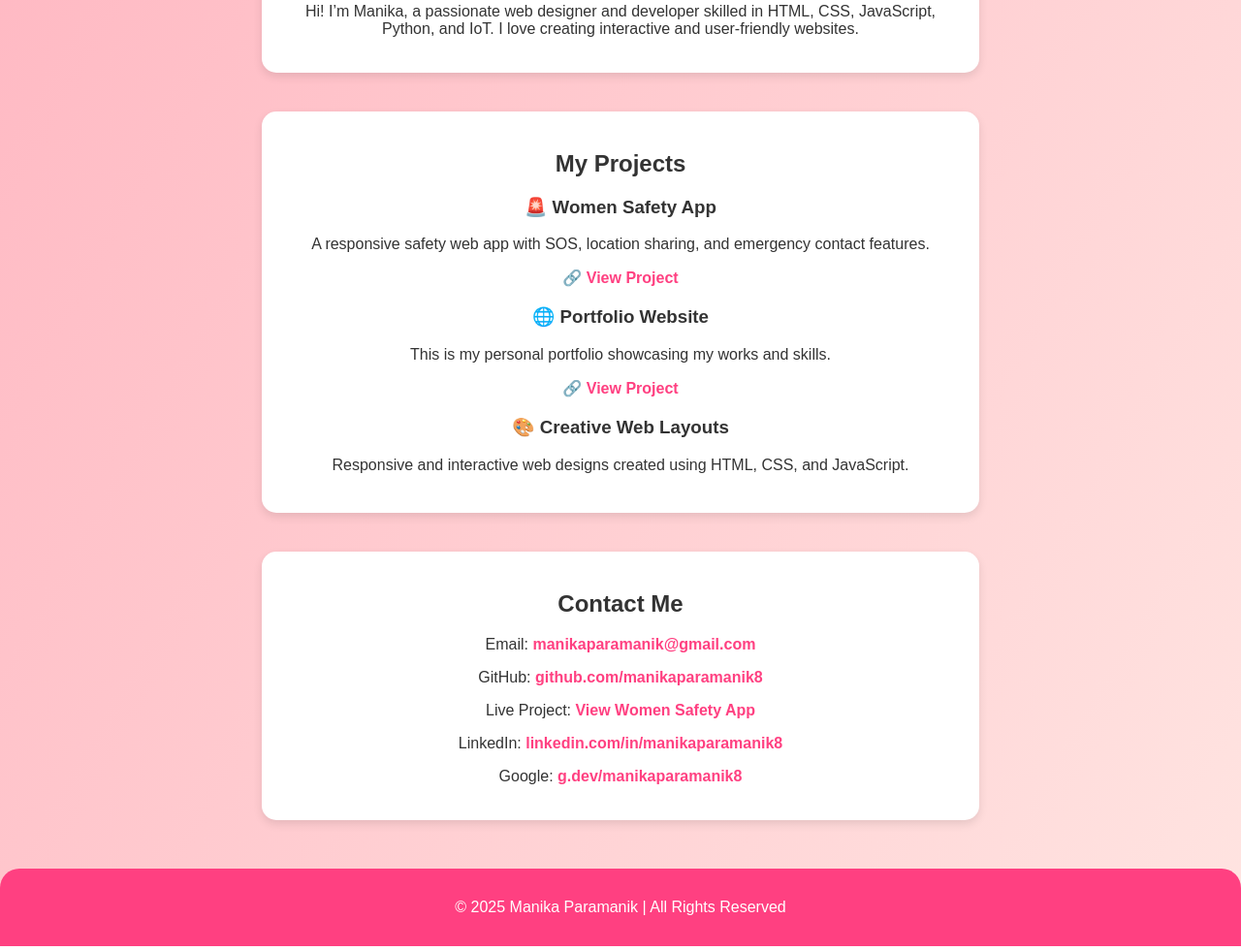
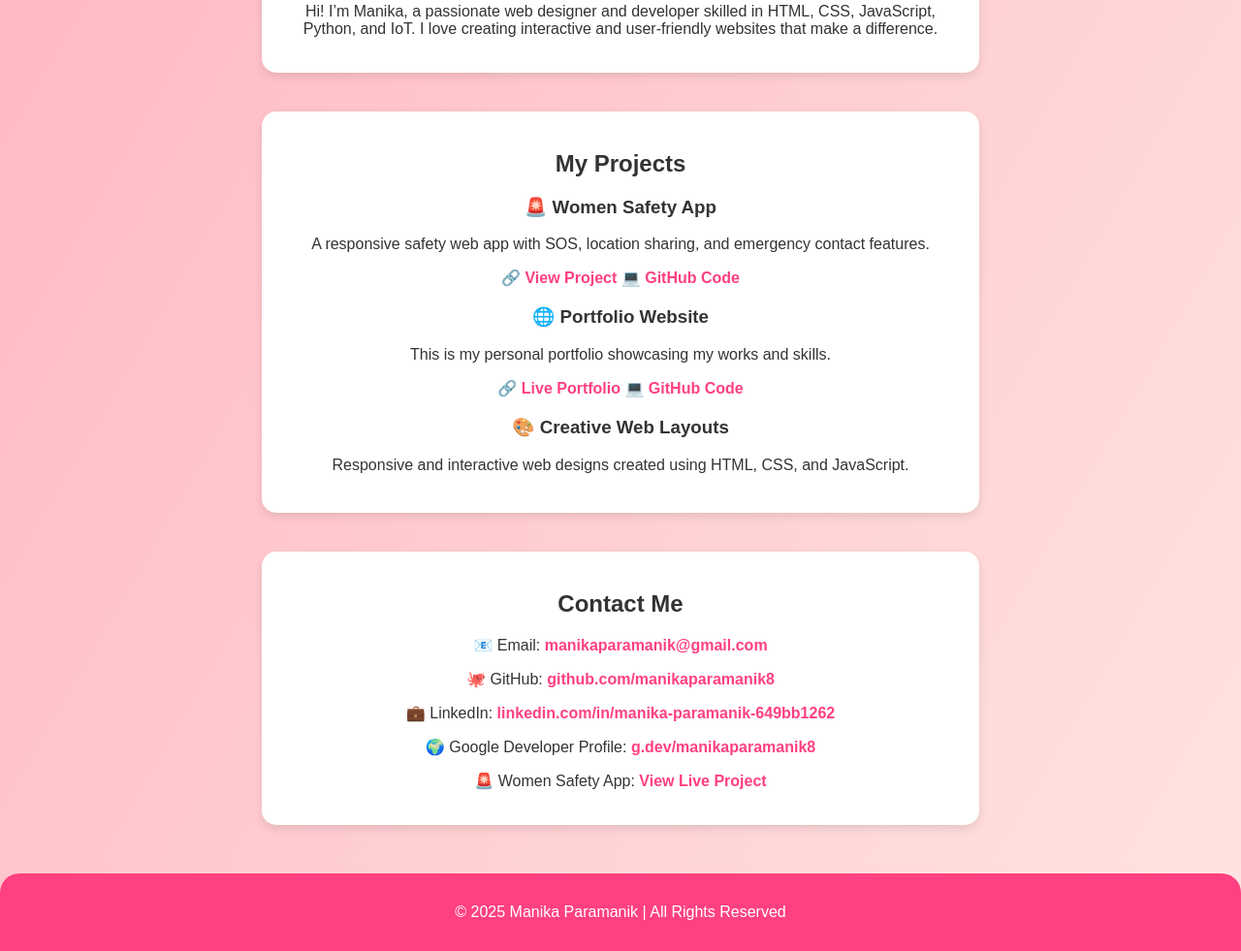
Before and after one commit to manikaparamanik8/manikaparamanik8, a plain HTML site: page index.html in a window 1280 px wide. Shown: the part 300-1281 px from the top of the page at 97% size. Drawn offline with Linux system fonts and the light colour scheme.

Commit message:
Updated Portfolio (HTML,CSS,JS)

```diff
--- a/index.html
+++ b/index.html
@@ -9,12 +9,12 @@
 <body>
   <header>
     <h1>👩‍💻 Manika Paramanik</h1>
-    <p>Front-End Developer | Web Designer </p>
+    <p>Front-End Developer | Web Designer</p>
   </header>
 
   <section id="about">
     <h2>About Me</h2>
-    <p>Hi! I’m Manika, a passionate web designer and developer skilled in HTML, CSS, JavaScript, Python, and IoT. I love creating interactive and user-friendly websites.</p>
+    <p>Hi! I’m Manika, a passionate web designer and developer skilled in HTML, CSS, JavaScript, Python, and IoT. I love creating interactive and user-friendly websites that make a difference.</p>
   </section>
 
   <section id="projects">
@@ -24,51 +24,53 @@
       <h3>🚨 Women Safety App</h3>
       <p>A responsive safety web app with SOS, location sharing, and emergency contact features.</p>
       <a href="https://manikaparamanik8.github.io/Women-Safety-App/" target="_blank">🔗 View Project</a>
+      <a href="https://github.com/manikaparamanik8/Women-Safety-App" target="_blank">💻 GitHub Code</a>
     </div>
 
     <div class="project">
       <h3>🌐 Portfolio Website</h3>
       <p>This is my personal portfolio showcasing my works and skills.</p>
-      <a href="https://manikaparamanik8.github.io/manikaparamanik8/" target="_blank">🔗 View Project</a>
+      <a href="https://manikaparamanik8.github.io/manikaparamanik8/" target="_blank">🔗 Live Portfolio</a>
+      <a href="https://github.com/manikaparamanik8/manikaparamanik8" target="_blank">💻 GitHub Code</a>
     </div>
 
     <div class="project">
       <h3>🎨 Creative Web Layouts</h3>
       <p>Responsive and interactive web designs created using HTML, CSS, and JavaScript.</p>
-
     </div>
   </section>
 
   <section id="contact">
     <h2>Contact Me</h2>
-  <p>Email: <a href="mailto:manikaparamanik@gmail.com">manikaparamanik@gmail.com</a></p>
 
-  <!-- 🔹 GitHub profile -->
-  <p>GitHub:
+    <p>📧 Email:
+      <a href="mailto:manikaparamanik@gmail.com">manikaparamanik@gmail.com</a>
+    </p>
+
+    <p>🐙 GitHub:
       <a href="https://github.com/manikaparamanik8" target="_blank">
         github.com/manikaparamanik8
       </a>
     </p>
 
-  <!-- 🔹 Women Safety Project -->
-  <p>Live Project:
-    <a href="https://manikaparamanik8.github.io/Women-Safety-App/" target="_blank">
-      View Women Safety App
+    <p>💼 LinkedIn:
+      <a href="https://www.linkedin.com/in/manika-paramanik-649bb1262" target="_blank">
+        linkedin.com/in/manika-paramanik-649bb1262
       </a>
     </p>
 
-  <!-- 🔹 LinkedIn profile -->
-  <p>LinkedIn:
-    <a href="https://www.linkedin.com/in/manika-paramanik-649bb1262" target="_blank">
-      linkedin.com/in/manikaparamanik8
-    </a>
-  </p>
-  <p>Google:
+    <p>🌍 Google Developer Profile:
       <a href="https://g.dev/manikaparamanik8" target="_blank">
         g.dev/manikaparamanik8
       </a>
+    </p>
+
+    <p>🚨 Women Safety App:
+      <a href="https://manikaparamanik8.github.io/Women-Safety-App/" target="_blank">
+        View Live Project
+      </a>
+    </p>
   </section>
-
 
   <footer>
     <p>© 2025 Manika Paramanik | All Rights Reserved</p>
```
Lines whose indentation alone changed are shown as unchanged.
